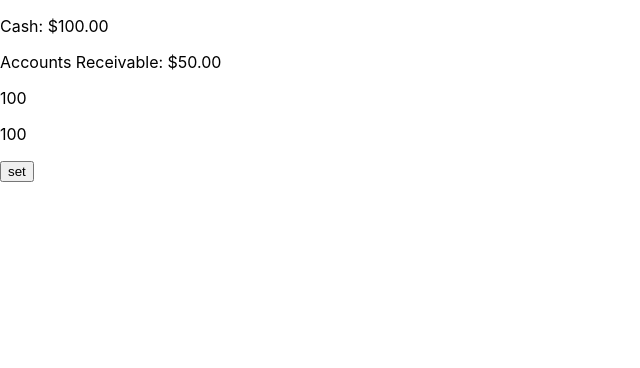
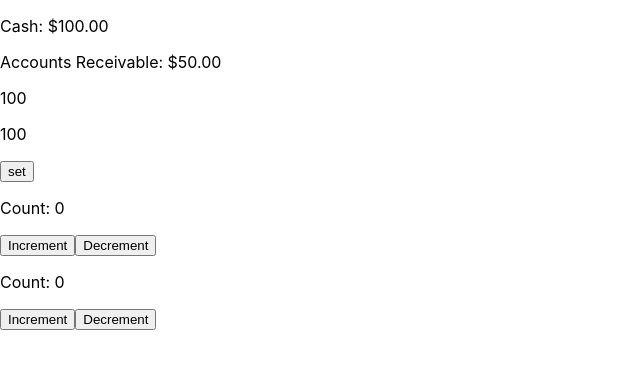
Before and after one commit to rmassaroni/topdog, a React (Create React App) app: page / in a window 1280 px wide. Shown: the top 368 px of the page, without its empty margins (0-640 px from the left). Built offline with nearby package versions, Linux system fonts and the light colour scheme.

Commit message:
unnamed commit

```diff
--- a/src/App.tsx
+++ b/src/App.tsx
@@ -1,6 +1,7 @@
 import './App.css';
 import React, { useState, useRef, useEffect, ChangeEvent, KeyboardEvent } from 'react';
-import { Asset, Cash, AccountsReceivable, Inventory } from './Assets';
+import { Cash, AccountsReceivable, Inventory } from './Assets';
+import useCounter from './Assets';
 
 
 const App: React.FC = () => {
@@ -17,11 +18,19 @@ const App: React.FC = () => {
     const [accRec, setAccRec] = useState<AccountsReceivable>(new AccountsReceivable(50));
     const [inv, setInv] = useState<Inventory>(new Inventory(10, 100));
 
+
+
+    const [stateCash, setStateCash] = useState<number>(2000);
+
     const [test, setTest] = useState({
         name: 'c',
         value: 100
     });
 
+
+    const { state, increment, decrement } = useCounter();
+
+    const counter1 = useCounter();
 
     return (
         <div>
@@ -35,6 +44,12 @@ const App: React.FC = () => {
 
             setTest({ ...test, value: 200 }); //other state vars are only updating if this one is updating
         }}>set</button>
+        <p>Count: {state.count}</p>
+        <button onClick={increment}>Increment</button>
+        <button onClick={decrement}>Decrement</button>
+        <p>Count: {counter1.state.count}</p>
+        <button onClick={counter1.increment}>Increment</button>
+        <button onClick={counter1.decrement}>Decrement</button>
         </div>
     );
 }
--- a/src/Assets.tsx
+++ b/src/Assets.tsx
@@ -76,3 +76,22 @@ export class Inventory extends Asset {
         return this;
     }
 }
+
+interface CounterState {
+    count: number;
+}
+
+const useCounter = () => {
+    const [state, setState] = useState<CounterState>({ count: 0 });
+
+    const increment = () => setState(prevState => ({ count: prevState.count + 1 }));
+    const decrement = () => setState(prevState => ({ count: prevState.count - 1 }));
+
+    return {
+        state,
+        increment,
+        decrement
+    };
+};
+
+export default useCounter;
```
Also changed, not shown: src/Context.tsx (added, +26 -0 lines). Lines whose indentation alone changed are shown as unchanged.
